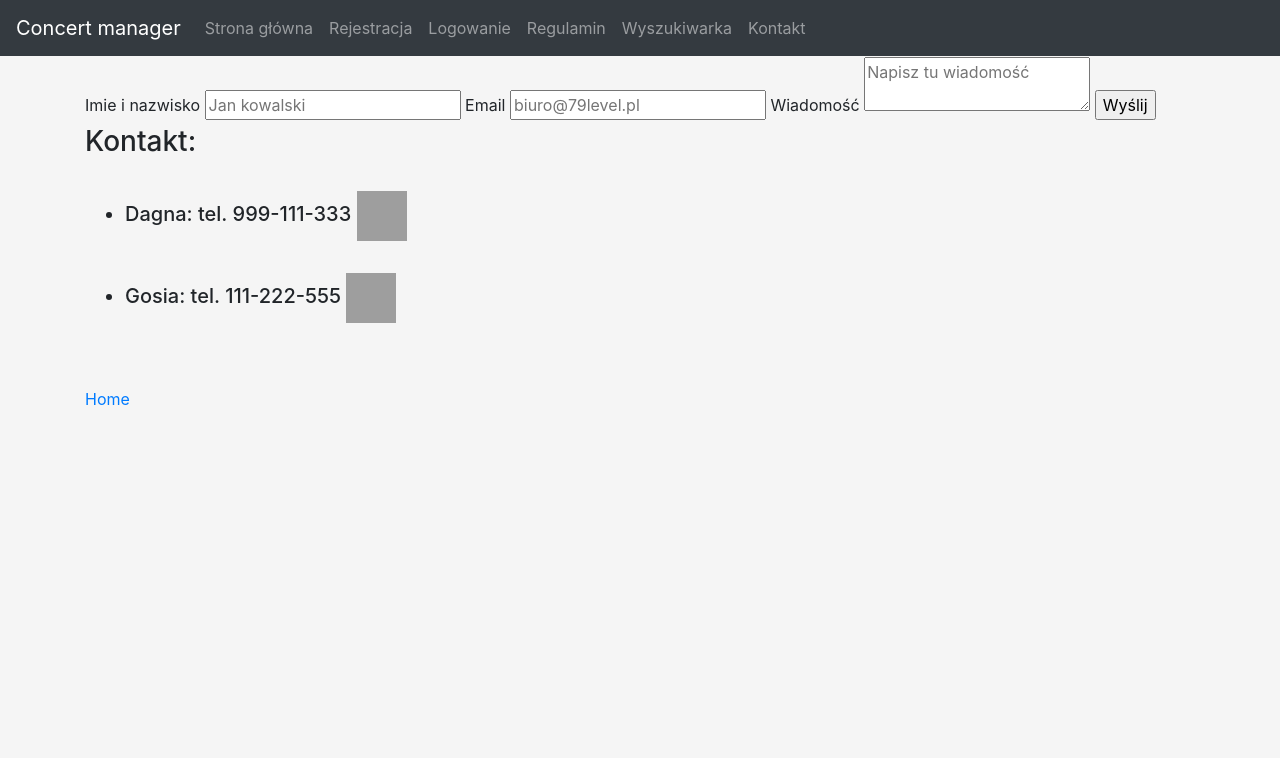
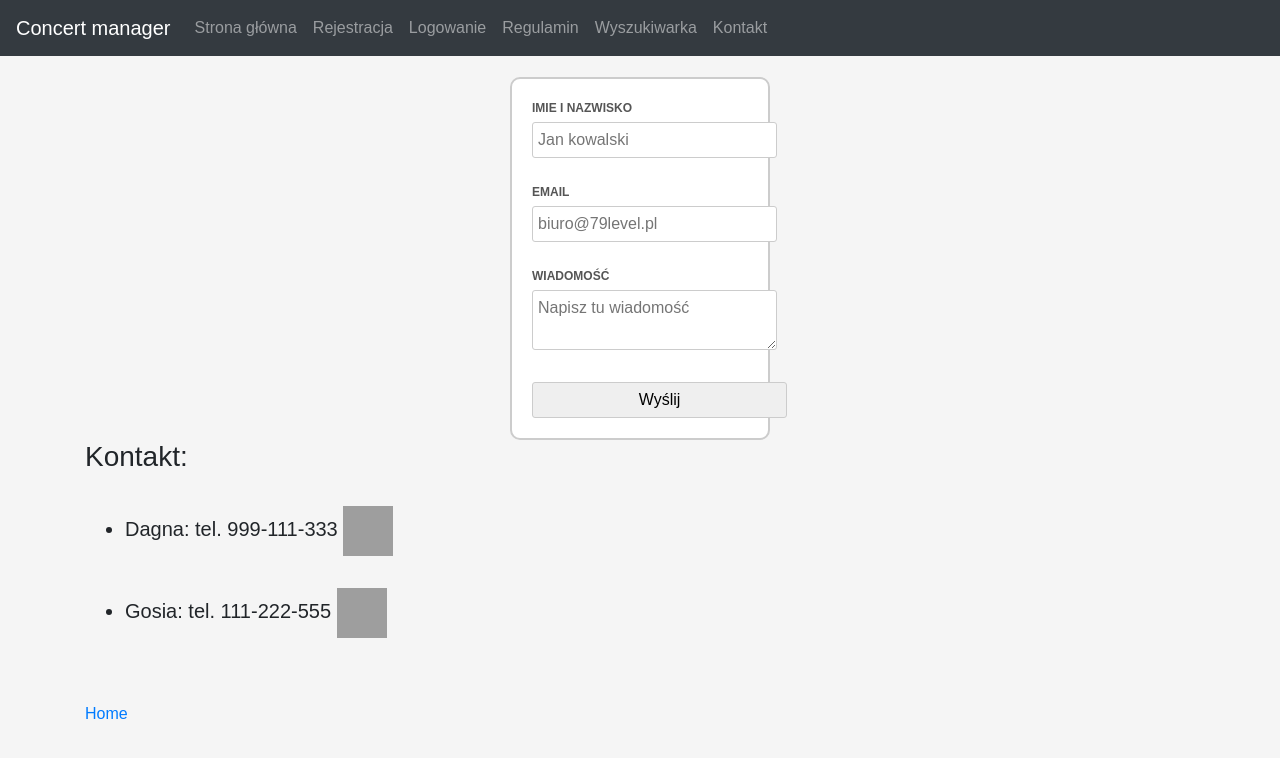
Before and after one commit to pyloveorg/concert_manager, a Flask app: page /contact in a window 1280 px wide. Shown: the top 758 px of the page. Run offline with Flask 2, Linux system fonts and the light colour scheme; some libraries are stand-ins or nearby versions; grey boxes are pictures that could not be loaded.

Commit message:
wersja z formularzem kontaktowym

```diff
--- a/static/css/my_style.css
+++ b/static/css/my_style.css
@@ -2,3 +2,55 @@
    max-width: 65.5rem;
    margin: auto;
 }
+
+body {
+	background-color:#f3f3f3; /* ustawiamy kolor tła naszej strony */
+	font-family: Arial, Helvetica, sans-serif; /* ustawiamy rodzine czcionki z której korzystamy */
+}
+
+#formularz {
+        width:260px; /* ustawiamy szerokość formularza */
+        margin:0 auto; /* jeżeli nasz formularz ma ustawioną szerokość wyśrodkowujemy go */
+        background-color:#fff; /* dodajemy kolor tła naszemu formularzowi */
+        border:2px solid #ccc; /* dodajemy obramowanie o szerokości 2px */
+        border-radius:10px; /* zaokrąglamy tło naszego formularza */
+		padding:20px; /* dodajemy margines wewnątrz naszego formularza */
+        margin-top:20px; /* dodajemy margines górny naszego formularza */
+}
+
+#formularz label {
+    display:block;/* ustawiamy by label rozpoczynał się od nowej linii*/
+    margin-bottom:5px;/* dodajemy margines dolny */
+    font-weight:bold; /* pogrubiamy czcionkę */
+    text-transform: uppercase; /* zamieniamy wszystkie litery na duże */
+    font-size:12px; /* ustawiamy wielkość czcionki */
+    color:#555555; /* ustawiamy kolor czcionki */
+}
+
+#formularz textarea,
+#formularz input {
+	padding:5px; /* dodajemy margines wewnątrz naszego pola */
+	border-radius:3px; /* dodajemy zaokraglone rogi */
+	border:1px solid #ccc; /* dodajemy obramowanie */
+	margin-bottom:25px; /* dodajemy margines dolny */
+	width:245px; /* ustalamy szerokość */
+}
+
+#formularz input#submit {
+	width:255px; /* ustalamy szerokość */
+	cursor:pointer; /* zmieniamy kursor */
+	margin-bottom:0px;/* resetujemy margines dolny */
+}
+
+#formularz p.copy {
+	color:#555555; /* ustawiamy kolor czcionki */
+	margin-bottom:0px; /* resetujemy margines dolny */
+	font-size:12px; /* ustawiamy rozmiar czcionki */
+	text-align: center; /* wyśrodkowywujemy tekst */
+}
+
+#formularz p.copy a {
+	color:#555555;/* ustawiamy kolor czcionki */
+	text-decoration: none; /* usuwamy podkreślenie linku */
+	font-weight:bold; /* pogrubiamy czcionkę */
+}
```
